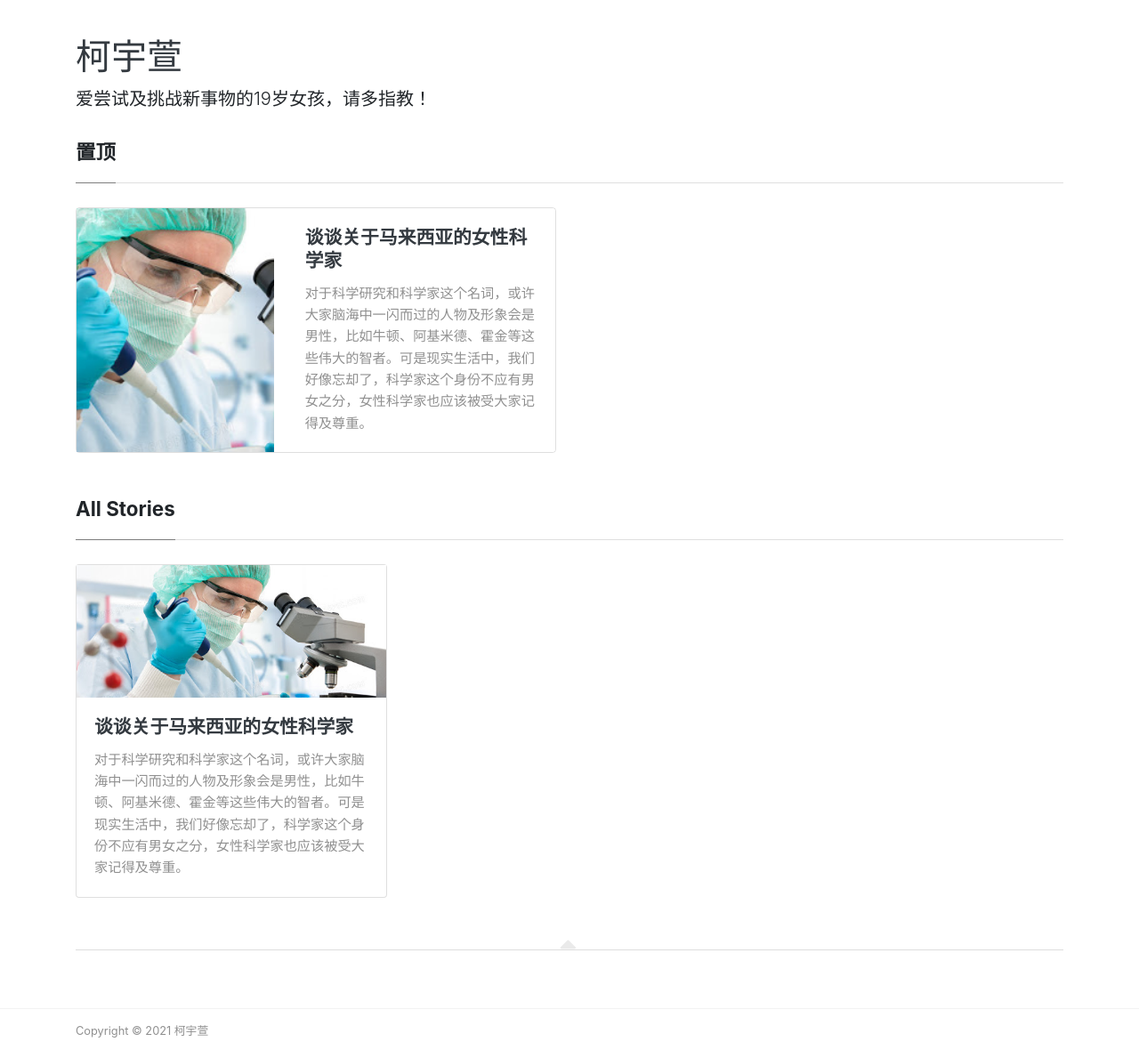
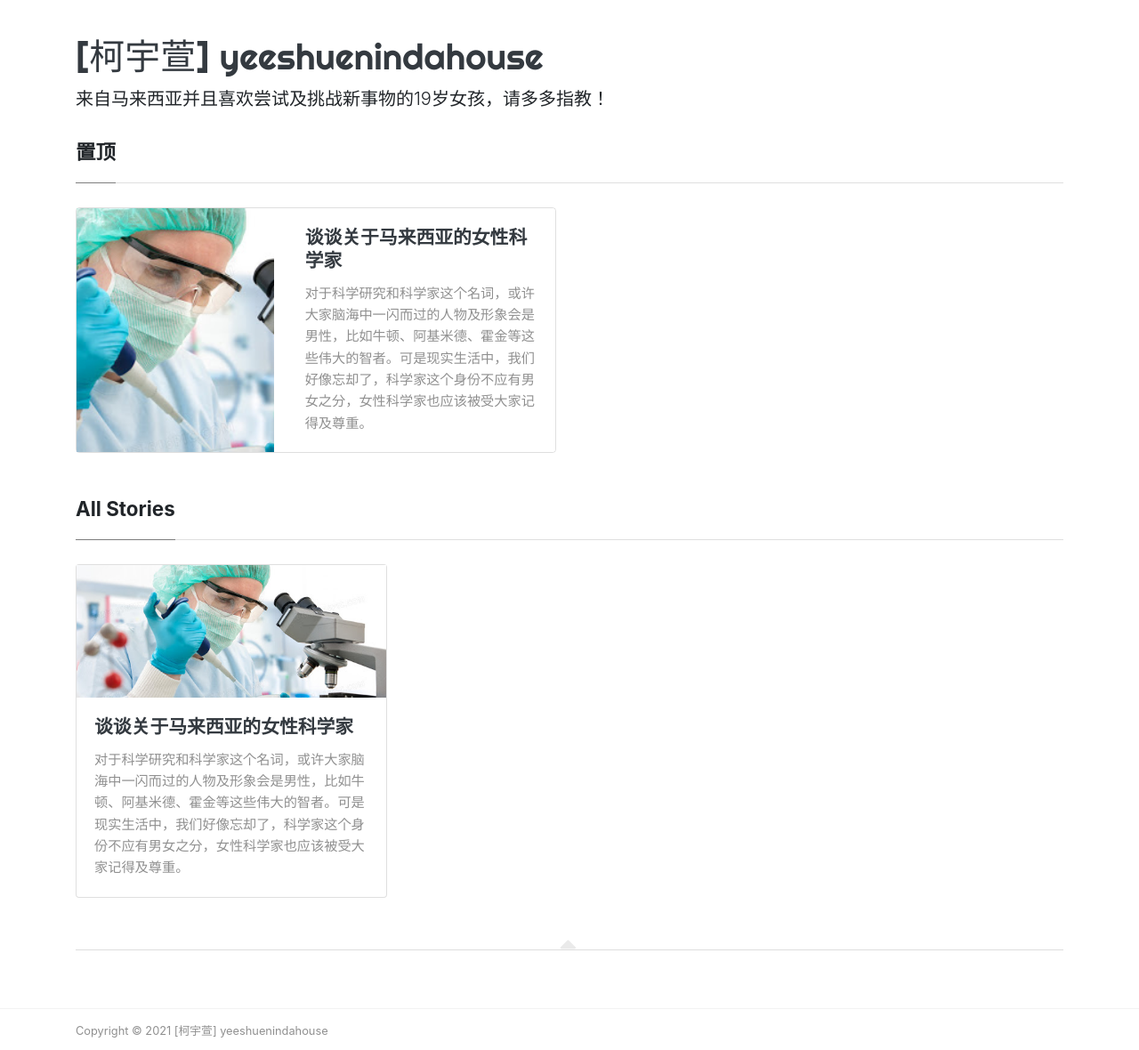
Before and after one commit to yeeshuenn/Science, a Jekyll site: the page built from index.html, in a window 1280 px wide. Shown: the whole page at 89% size. Built offline with Jekyll 4.4.1, drawn with Linux system fonts in a browser that asks for light colours; nearby versions of some CDN libraries; the list of posts is cut into pages by our own code.

Commit message:
更新配置

```diff
--- a/_config.yml
+++ b/_config.yml
@@ -4,9 +4,9 @@ baseurl: "/Science"
 # 网页的标题
 title: "宇萱的部落客"
 # 网站的主标题
-name: "柯宇萱"
+name: "[柯宇萱] yeeshuenindahouse"
 # 网站副标题
-description: "爱尝试及挑战新事物的19岁女孩，请多指教！"
+description: "来自马来西亚并且喜欢尝试及挑战新事物的19岁女孩，请多多指教！"
 
 # 分页配置
 # 每页文章数量
```
